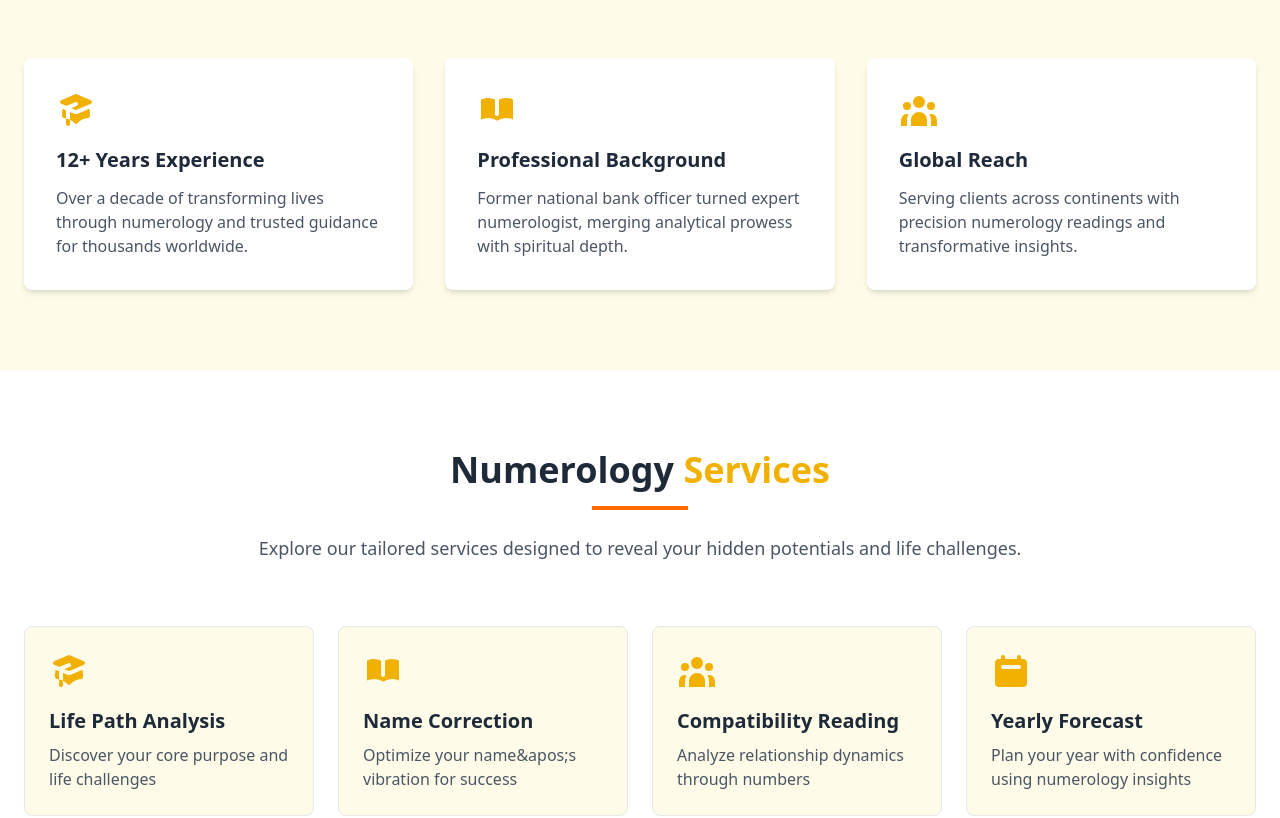
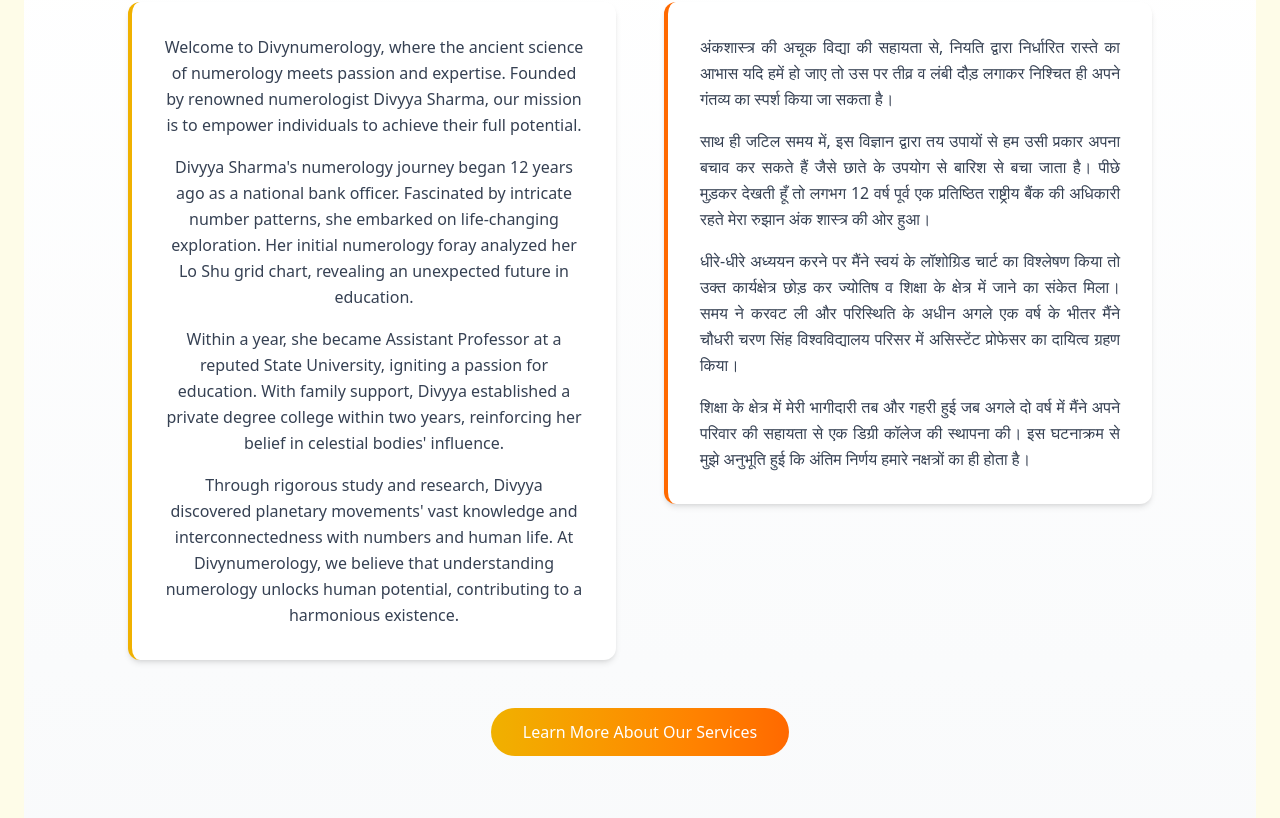
Before and after one commit to Priyanshu-choudhary/DivyNumerology, a React (Vite) app: page / in a window 1280 px wide. Shown: the part 856-1674 px from the top of the page. Built offline with nearby package versions, Linux system fonts and the light colour scheme.

Commit message:
updates-2

```diff
--- a/src/Components/Home/Home.jsx
+++ b/src/Components/Home/Home.jsx
@@ -83,9 +83,47 @@
               About <span className="text-yellow-500">DivyNumerology</span>
             </h2>
             <div className="w-24 h-1 bg-orange-500 mx-auto mb-6"></div>
-            <p className="text-lg text-gray-600 max-w-3xl mx-auto">
-              Founded by Divyya Sharma, DivyNumerology blends ancient wisdom with modern insights to help you overcome life&apos;s challenges and harness your true potential.
-            </p>
+            <div className="py-16 px-4 sm:px-6 lg:px-8 bg-gradient-to-b from-white to-gray-50">
+  <div className="max-w-5xl mx-auto">
+
+
+    <div className="grid md:grid-cols-2 gap-12 items-start">
+      {/* English Section */}
+      <div className="bg-white p-8 rounded-xl shadow-md hover:shadow-lg transition-shadow duration-300 border-l-4 border-yellow-500">
+        {/* <h3 className="text-2xl font-semibold text-gray-800 mb-6 text-center">Our Story</h3> */}
+        <div className="space-y-4 text-gray-700 leading-relaxed">
+          <p>Welcome to Divynumerology, where the ancient science of numerology meets passion and expertise. Founded by renowned numerologist Divyya Sharma, our mission is to empower individuals to achieve their full potential.</p>
+
+          <p>Divyya Sharma's numerology journey began 12 years ago as a national bank officer. Fascinated by intricate number patterns, she embarked on life-changing exploration. Her initial numerology foray analyzed her Lo Shu grid chart, revealing an unexpected future in education.</p>
+
+          <p>Within a year, she became Assistant Professor at a reputed State University, igniting a passion for education. With family support, Divyya established a private degree college within two years, reinforcing her belief in celestial bodies' influence.</p>
+
+          <p>Through rigorous study and research, Divyya discovered planetary movements' vast knowledge and interconnectedness with numbers and human life. At Divynumerology, we believe that understanding numerology unlocks human potential, contributing to a harmonious existence.</p>
+        </div>
+      </div>
+
+      {/* Hindi Section */}
+      <div className="bg-white p-8 rounded-xl shadow-md hover:shadow-lg transition-shadow duration-300 border-l-4 border-orange-500">
+        {/* <h3 className="text-2xl font-semibold text-gray-800 mb-6 text-center">हमारी कहानी</h3> */}
+        <div className="space-y-4 text-gray-700 leading-relaxed text-justify">
+          <p>अंकशास्त्र की अचूक विद्या की सहायता से, नियति द्वारा निर्धारित रास्ते का आभास यदि हमें हो जाए तो उस पर तीव्र व लंबी दौड़ लगाकर निश्चित ही अपने गंतव्य का स्पर्श किया जा सकता है।</p>
+
+          <p>साथ ही जटिल समय में, इस विज्ञान द्वारा तय उपायों से हम उसी प्रकार अपना बचाव कर सकते हैं जैसे छाते के उपयोग से बारिश से बचा जाता है। पीछे मुड़कर देखती हूँ तो लगभग 12 वर्ष पूर्व एक प्रतिष्ठित राष्ट्रीय बैंक की अधिकारी रहते मेरा रुझान अंक शास्त्र की ओर हुआ।</p>
+
+          <p>धीरे-धीरे अध्ययन करने पर मैंने स्वयं के लॉशोग्रिड चार्ट का विश्लेषण किया तो उक्त कार्यक्षेत्र छोड़ कर ज्योतिष व शिक्षा के क्षेत्र में जाने का संकेत मिला। समय ने करवट ली और परिस्थिति के अधीन अगले एक वर्ष के भीतर मैंने चौधरी चरण सिंह विश्वविद्यालय परिसर में असिस्टेंट प्रोफेसर का दायित्व ग्रहण किया।</p>
+
+          <p>शिक्षा के क्षेत्र में मेरी भागीदारी तब और गहरी हुई जब अगले दो वर्ष में मैंने अपने परिवार की सहायता से एक डिग्री कॉलेज की स्थापना की। इस घटनाक्रम से मुझे अनुभूति हुई कि अंतिम निर्णय हमारे नक्षत्रों का ही होता है।</p>
+        </div>
+      </div>
+    </div>
+
+    <div className="mt-12 text-center">
+      <button className="px-8 py-3 bg-gradient-to-r from-yellow-500 to-orange-500 text-white font-medium rounded-full hover:shadow-lg transition-all duration-300 transform hover:-translate-y-1">
+        Learn More About Our Services
+      </button>
+    </div>
+  </div>
+</div>
           </div>
           <div className="grid grid-cols-1 md:grid-cols-3 gap-8">
             {/* Experience Card */}
```
Lines whose indentation alone changed are shown as unchanged.
